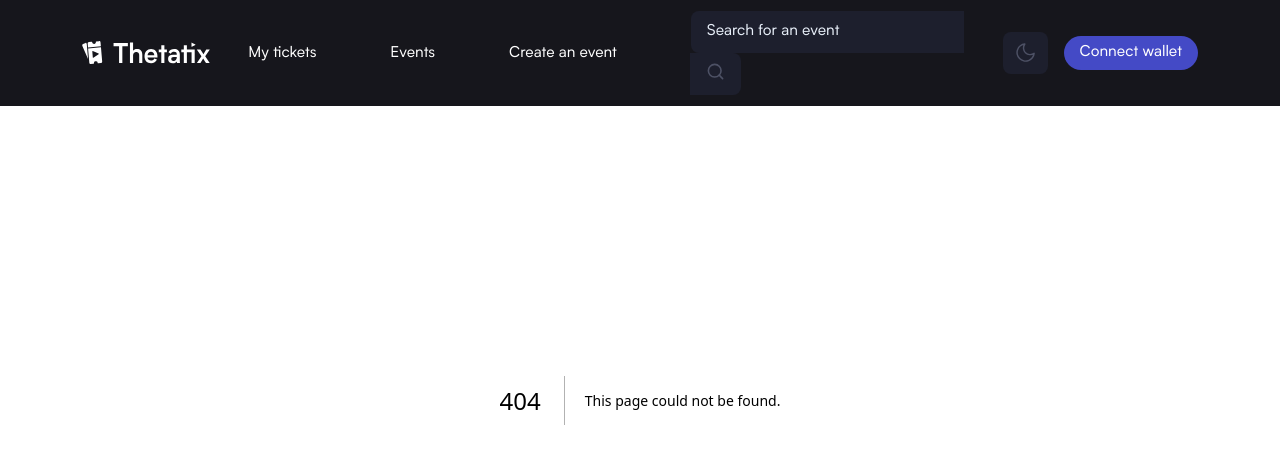
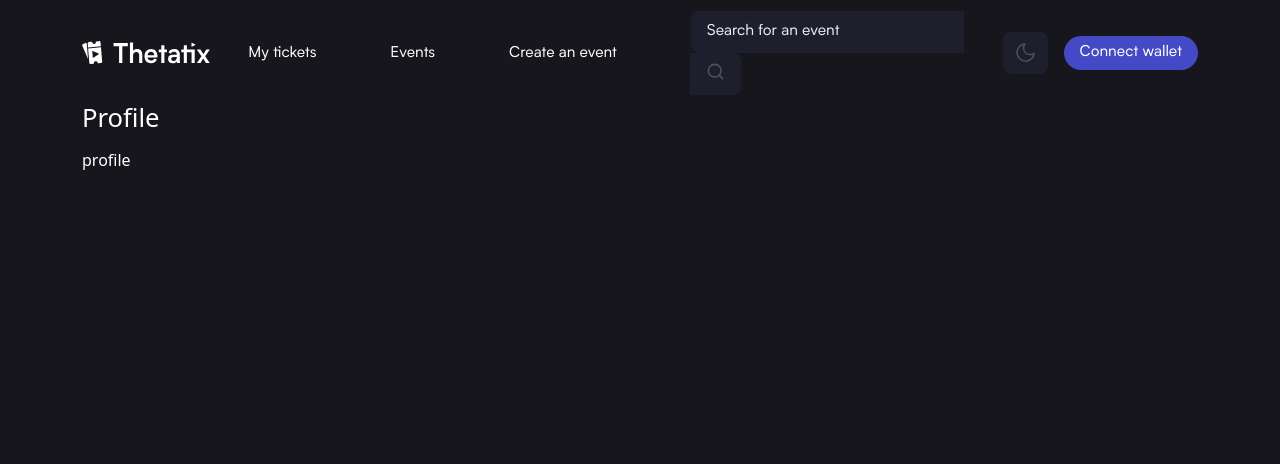
Before and after one commit to thetatix/thetatixapp, a Next.js app in the folder thetatix/: page /profile in a window 1280 px wide. Before the commit this address had no page. Shown: the top 464 px of the page. Built offline with nearby package versions, Linux system fonts and the light colour scheme.

Commit message:
Profile page (not finished)

```diff
--- /dev/null
+++ b/thetatix/src/pages/profile/index.jsx
@@ -0,0 +1,36 @@
+import { useContext, useEffect, useState } from "react";
+import { DataContext } from "@/context/DataContext";
+import Head from 'next/head'
+
+import styles from '@/assets/styles/Pages.module.css'
+
+export default function Profile() {
+  const { address, isConnected } =  useContext(DataContext);
+  return (
+    <>
+        <Head>
+            <title>Profile</title>
+            <meta name="description" content="Thetatix web app" />
+            <link rel="icon" href="/favicon.ico" />
+        </Head>
+        <main className={styles.main}>
+            <header className={styles.header}>
+                <div className={styles.headerContainer + ' container'}>
+                    <div className={styles.content + ' row'}>
+                        <div className="col-12">
+                            <h1>Profile</h1>
+                        </div>
+                    </div>
+                </div>
+            </header>
+            <section className={styles.section}>
+                <div className={styles.sectionContainer + ' container'}>
+                    <div className={styles.content}>
+                        <p>profile</p>
+                    </div>
+                </div>
+            </section>
+        </main>
+    </>
+  );
+}
```
